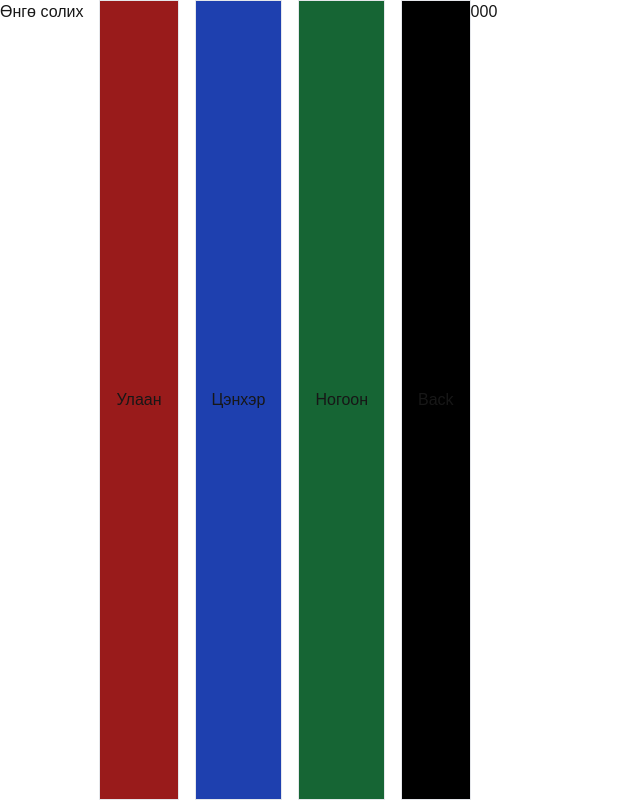
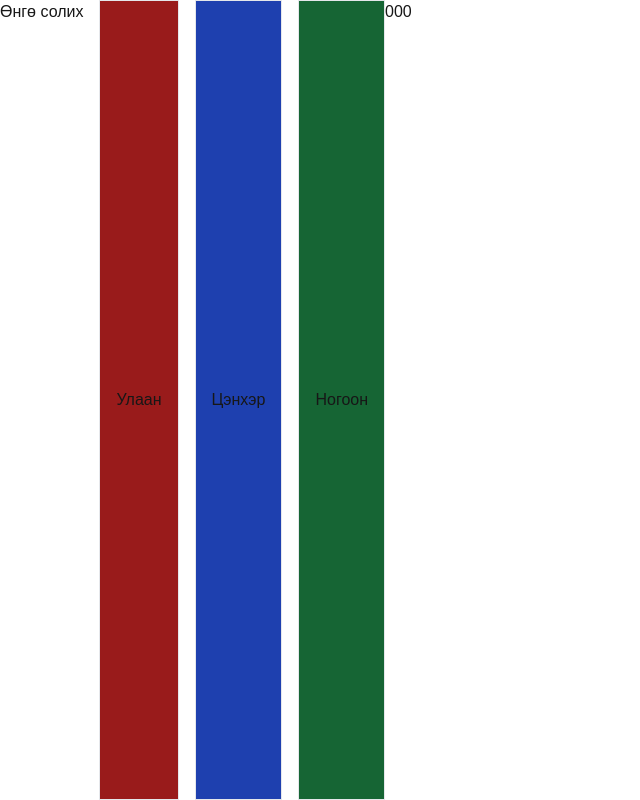
Before and after one commit to OrdinaryPersonn/Test, a Next.js app: page /hichel2 in a window 1280 px wide. Shown: the whole page, without its empty margins (0-640 px from the left). Built offline with nearby package versions, Linux system fonts and the light colour scheme.

Commit message:
hichel3 input

```diff
--- a/pages/hichel2.js
+++ b/pages/hichel2.js
@@ -2,11 +2,16 @@ import { useState } from "react";
 
 export default function Home() {
   const [color, setColor] = useState("");
+  const [visibilityB, setVB] = useState("visible");
+  const [visibilityR, setVR] = useState("visible");
+  const [visibilityG, setVG] = useState("visible");
+  const [visibilityBl, setVBl] = useState("hidden");
+
   return (
     <div className={`flex space-x-4 w-full h-screen bg-${color}-800`}>
       <p>Өнгө солих</p>
       <button
-        className="border bg-red-800 py-4 px-4"
+        className={`border bg-red-800 py-4 px-4 visibility: ${visibilityR}`}
         onClick={() => {
           setColor("red");
         }}
@@ -14,7 +19,7 @@ export default function Home() {
         Улаан
       </button>
       <button
-        className="border bg-blue-800 py-4 px-4"
+        className={`border bg-blue-800 py-4 px-4 visibility: ${visibilityB}`}
         onClick={() => {
           setColor("blue");
         }}
@@ -22,7 +27,7 @@ export default function Home() {
         Цэнхэр
       </button>
       <button
-        className="border bg-green-800 py-4 px-4"
+        className={`border bg-green-800 py-4 px-4 visibility: ${visibilityG}`}
         onClick={() => {
           setColor("green");
         }}
@@ -30,7 +35,7 @@ export default function Home() {
         Ногоон
       </button>
       <button
-        className="border bg-black py-4 px-4"
+        className={`border bg-black-800 py-4 px-4 visibility: ${visibilityBl}`}
         onClick={() => {
           setColor("");
         }}
@@ -38,7 +43,8 @@ export default function Home() {
         Back
       </button>
 
-        {color == "red" ? "123" : color == "blue" ? "456" : color == "green" ? "789" : "000"}
+        {color != "" ? setVBl("visible") : "000"}
+
 
     </div>
   );
--- /dev/null
+++ b/pages/hichel3.js
@@ -0,0 +1,19 @@
+import { useState } from "react";
+
+export default function Home() {
+  const [name, setName] = useState("");
+
+  return (
+    <div className="flex w-full h-8 m-10">
+      <p className="mr-5 ml-5">Нэр:</p>
+      <input class="placeholder-shown:border-gray-500 p-2 text-gray-500" placeholder="Нэрээ бичнэ үү." type="text"  onchange="myFunction()"onChange={(e) => setName(e.target.value)}></input>
+      <p className="ml-5">Hi 11В, {name != "" ? name : "сурагч"}!</p>
+    </div>
+  );
+};
+
+
+
+
+// onChange={(e) => setName(e.target.value)}
+// setName(e.target.value)
```
